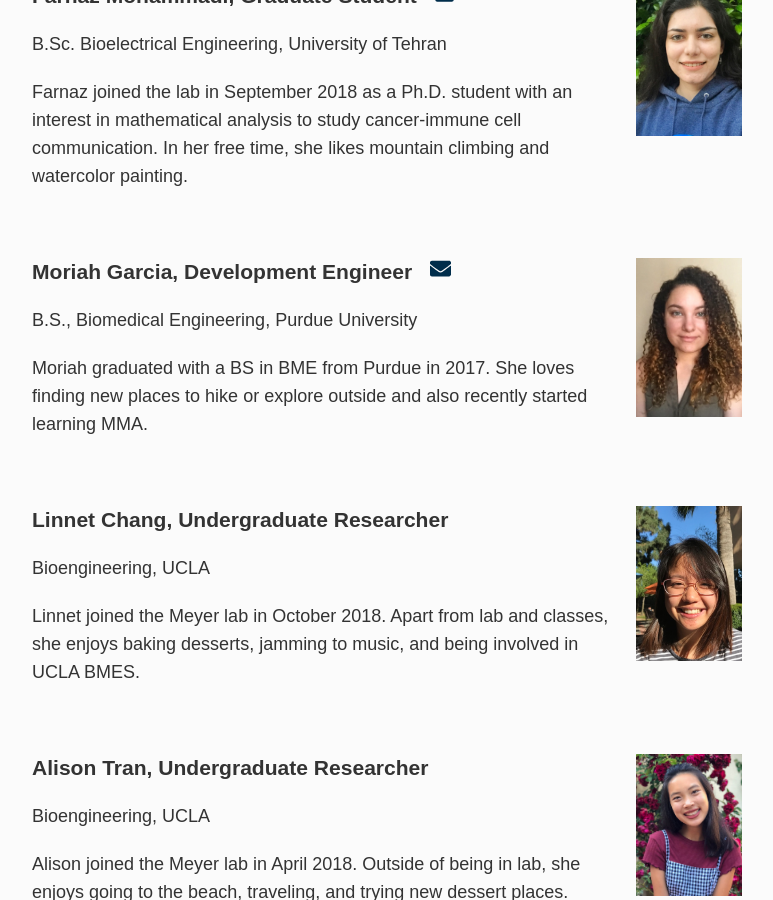
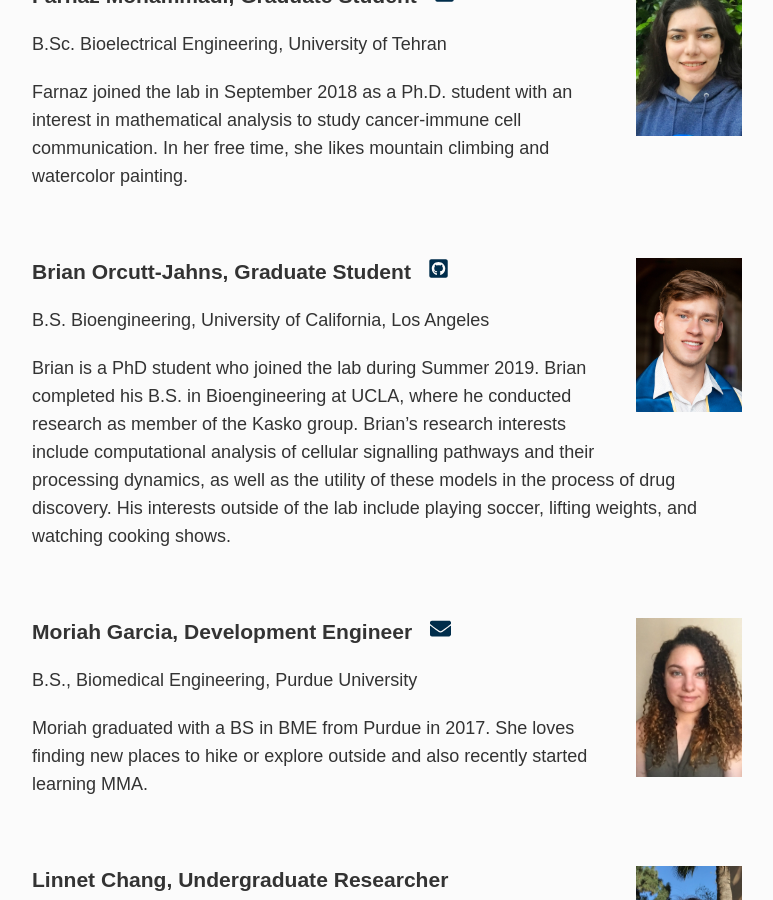
Before and after one commit to meyer-lab/asmlab.org, a Jekyll site: the page built from team/index.md, in a window 1280 px wide and 900 px high, scrolled down 2222 px. Shown: the whole window, without its empty margins (253-1026 px from the left). Built offline with Jekyll 4.4.1, drawn with Linux system fonts in a browser that asks for light colours; some web fonts are replaced.

Commit message:
Update index.md

```diff
--- a/team/index.md
+++ b/team/index.md
@@ -46,6 +46,14 @@
 B.Sc. Bioelectrical Engineering, University of Tehran
 
 Farnaz joined the lab in September 2018 as a Ph.D. student with an interest in mathematical analysis to study cancer-immune cell communication. In her free time, she likes mountain climbing and watercolor painting.
+
+<br />
+
+<div class="span_2 right"><img src="/public/photos/brianoj.jpg" width="120px" alt="Brian's picture" /></div>
+### Brian Orcutt-Jahns, Graduate Student&nbsp;&nbsp;&nbsp;<a href="https://github.com/borcuttjahns"><svg class="svg-icon"><use xlink:href="#fa-github"></use></svg></a>
+B.S. Bioengineering, University of California, Los Angeles
+
+Brian is a PhD student who joined the lab during Summer 2019. Brian completed his B.S. in Bioengineering at UCLA, where he conducted research as member of the Kasko group. Brian's research interests include computational analysis of cellular signalling pathways and their processing dynamics, as well as the utility of these models in the process of drug discovery. His interests outside of the lab include playing soccer, lifting weights, and watching cooking shows.
 
 <br />
 
```
